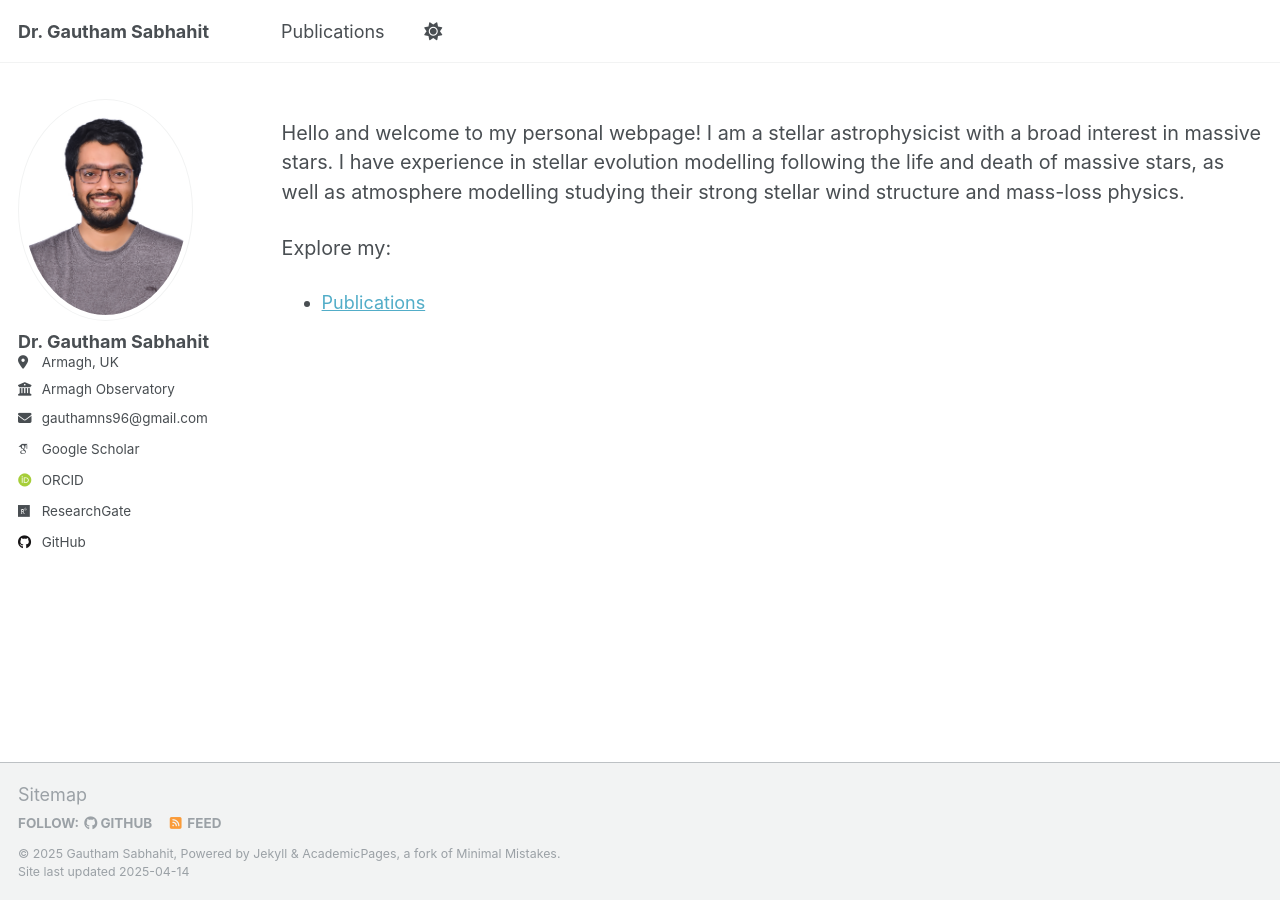
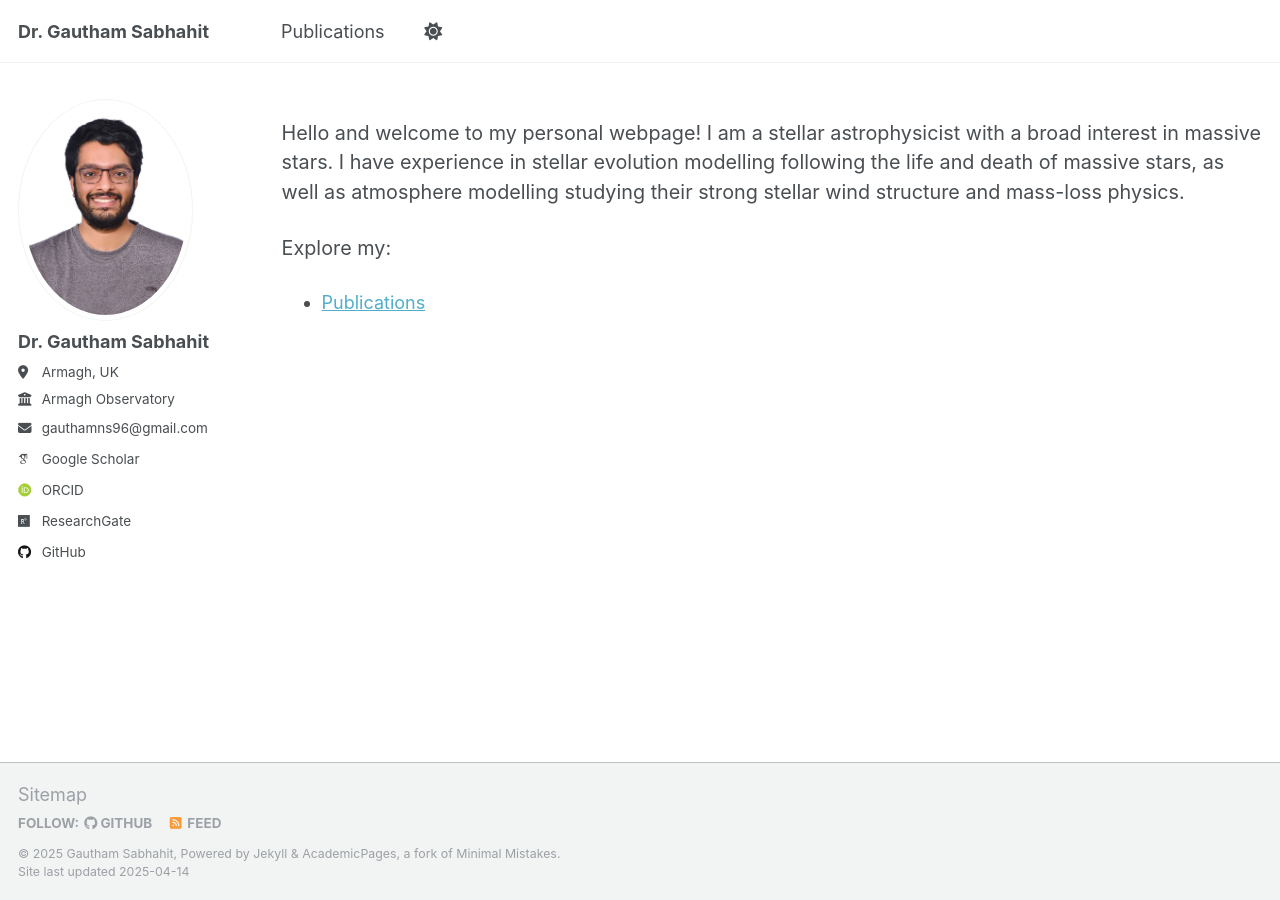
Before and after one commit to Mdot-com/mdot.com, a Jekyll site: the page built from index.md, in a window 1280 px wide. Built offline with Jekyll 4.4.1, drawn with Linux system fonts in a browser that asks for light colours; some web fonts are replaced.

Commit message:
Update author-profile.html

```diff
--- a/_includes/author-profile.html
+++ b/_includes/author-profile.html
@@ -16,6 +16,7 @@
 
   <div class="author__content">
     <h3 class="author__name">{{ author.name }}</h3>
+<div style="margin-bottom: 10px;"></div>
     {% if author.pronouns %}<p class="author__pronouns">{{ author.pronouns }}</p>{% endif %}
     {% if author.bio %}<p class="author__bio">{{ author.bio }}</p>{% endif %}
   </div>
```
